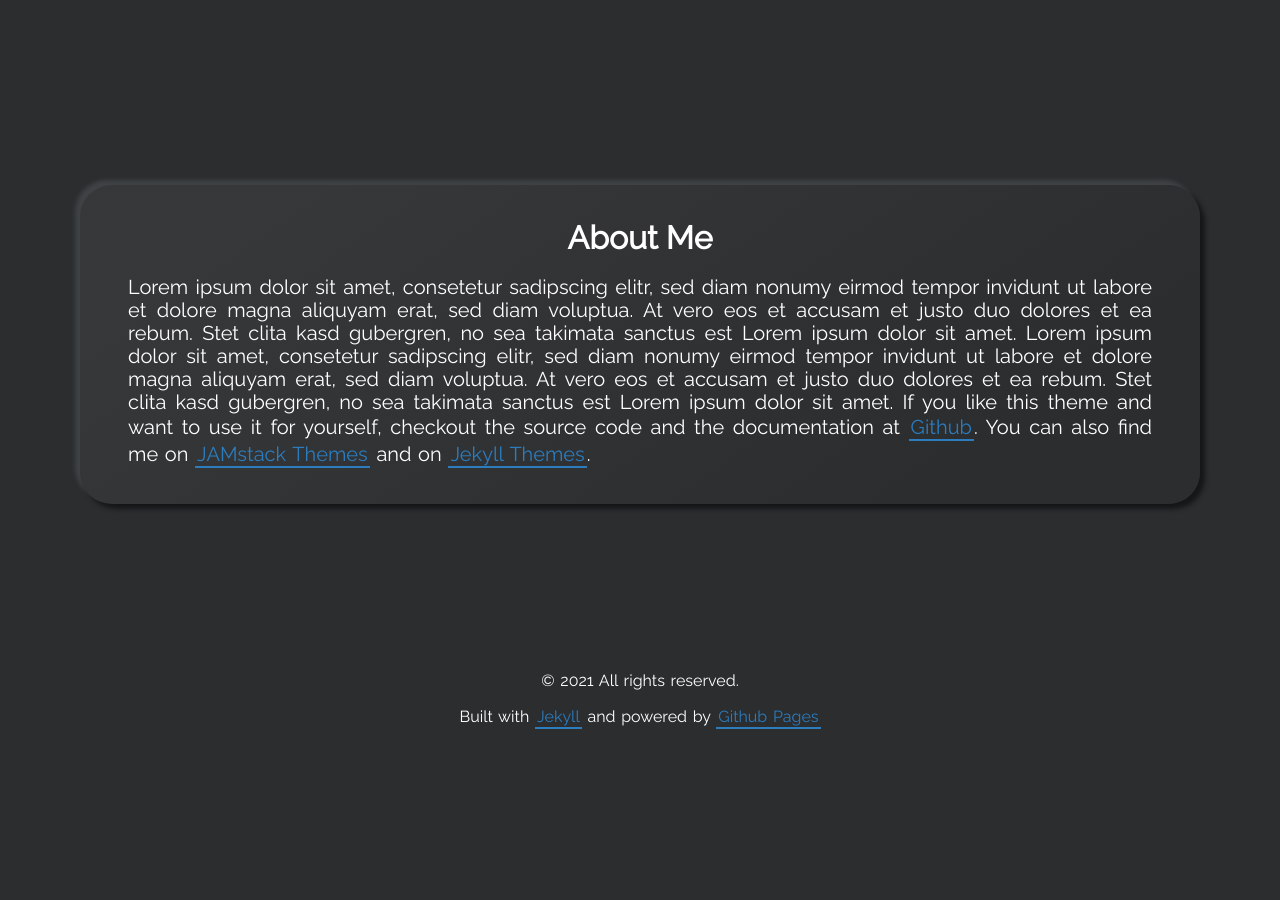
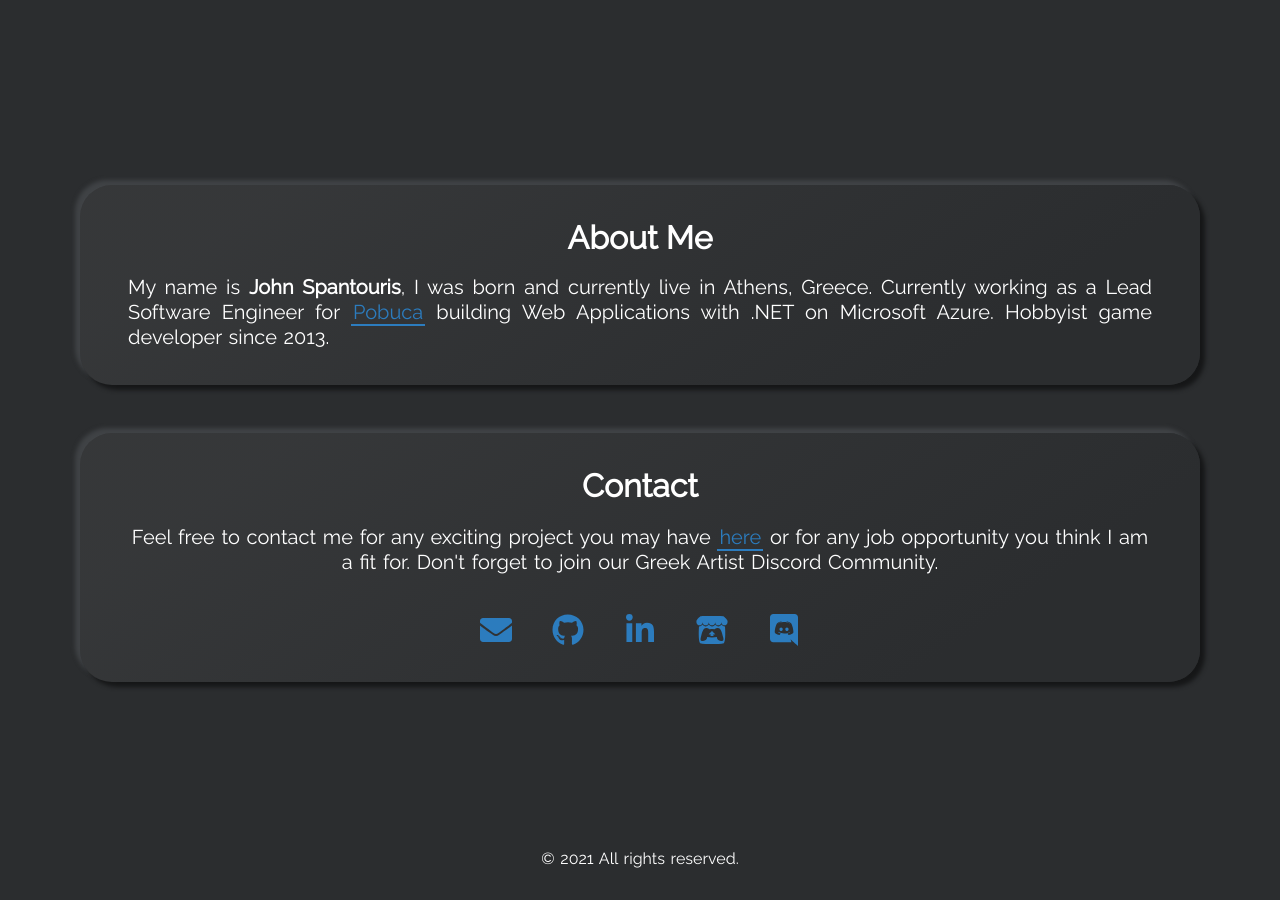
Before and after one commit to Spantouris/spantouris.github.io, a Jekyll site: the page built from index.html, in a window 1280 px wide and 900 px high, scrolled down 875 px. Built offline with Jekyll 4.4.1, drawn with Linux system fonts in a browser that asks for light colours; before the commit the page ends 1636 px from its top, so only the background shows below that.

Commit message:
Fix about and clean some things

```diff
--- a/_config.yml
+++ b/_config.yml
@@ -14,23 +14,10 @@ linkedin_username: spantouris
 itchio_username: spantouris
 discord_server_url: https://discord.gg/k7EJSAkWDG
 
-# ABOUT ME SECTION
-# show_aboutme_card:
-# > setting this to true, will display the About Me section
-# > setting this to false, will omit the About Me section
+# About me
 show_aboutme_card: true
-# about_me_title: The will be displayed as the title in the About Me section
 about_me_title: About Me
-# about_me_description: This will be displayed under the title.
-about_me_description: Lorem ipsum dolor sit amet, consetetur sadipscing elitr, sed diam nonumy eirmod tempor invidunt ut labore et dolore magna aliquyam erat, sed diam voluptua. At vero eos et accusam et justo duo dolores et ea rebum. Stet clita kasd gubergren, no sea takimata sanctus est Lorem ipsum dolor sit amet.  Lorem ipsum dolor sit amet, consetetur sadipscing elitr, sed diam nonumy eirmod tempor invidunt ut labore et dolore magna aliquyam erat, sed diam voluptua. At vero eos et accusam et justo duo dolores et ea rebum. Stet clita kasd gubergren, no sea takimata sanctus est Lorem ipsum dolor sit amet. If you like this theme and want to use it for yourself, checkout the source code and the documentation at <a class="highlight-link" href="https://github.com/longpdo/neumorphism" target="_blank" rel="noreferrer"> Github </a>. You can also find me on <a class="highlight-link" href="https://jamstackthemes.dev/theme/jekyll-neumorphism/" target="_blank" rel="noreferrer">JAMstack Themes</a> and on <a class="highlight-link" href="https://jekyll-themes.com/neumorphism/" target="_blank" rel="noreferrer">Jekyll Themes</a>.
-
-# SKILLS SECTION
-# show_skills_card:
-# > setting this to true, will display the Skills section
-# > setting this to false, will omit the Skills section
-show_skills_card: false
-# about_me_title: The will be displayed as the title in the Skills section
-skills_title: Skills
+about_me_description: My name is <b>John Spantouris</b>, I was born and currently live in Athens, Greece. Currently working as a Lead Software Engineer for <a href="https://www.pobuca.com" class="highlight-link" target="_blank" rel="noreferrer">Pobuca</a> building Web Applications with .NET on Microsoft Azure. Hobbyist game developer since 2013.
 
 # TIMELINE SECTION
 # show_timeline_card:
@@ -61,17 +48,10 @@ show_os_projects: false
 # os_projects_title: The will be displayed as the title of your open source projects
 os_projects_title: Open Source Projects
 
-# CONTACT SECTION
-# show_contact_card:
-# > setting this to true, will display the Contact section
-# > setting this to false, will omit the Contact section
-show_contact_card: false
-# contact_title: The will be displayed as the title in the Contact section
+# Contact
+show_contact_card: true
 contact_title: Contact
-# contact_description: This will be displayed under the title.
-contact_description: Lorem ipsum dolor sit amet, consetetur sadipscing elitr, sed diam nonumy eirmod tempor invidunt ut labore et dolore magna aliquyam erat, sed diam voluptua. At vero eos et accusam et justo duo dolores et ea rebum. If you like this theme and want to use it for yourself, checkout the source code and the documentation at <a class="highlight-link" href="https://github.com/longpdo/neumorphism" target="_blank" rel="noreferrer"> Github </a>.
-
-### END OF VALUES YOU SHOULD CHANGE ###
+contact_description: Feel free to contact me for any exciting project you may have <a class="highlight-link" href="mailto:john.spantouris@gmail.com" target="_blank" rel="noreferrer">here</a> or for any job opportunity you think I am a fit for. Don't forget to join our Greek Artist Discord Community.
 
 exclude:
   [
--- a/_includes/footer.html
+++ b/_includes/footer.html
@@ -2,14 +2,4 @@
   <p>
     &copy; 2021 All rights reserved.
   </p>
-  <p>
-    Built with
-    <a class="highlight-link" href="https://jekyllrb.com/"target="_blank" rel="noreferrer">
-      Jekyll
-    </a>
-    and powered by
-    <a class="highlight-link" href="https://pages.github.com/" target="_blank" rel="noreferrer">
-      Github Pages
-    </a>
-  </p>
 </footer>
--- a/_includes/section-contact.html
+++ b/_includes/section-contact.html
@@ -40,32 +40,24 @@
   {% if site.itchio_username != null %}
   <a class="social-link itchio" aria-label="My Itcio" target="_blank" rel="noreferrer"
     href="https://{{site.itchio_username}}.itch.io/">
-    <svg viewBox="0 0 200 200" class="circle">
-      <circle cx="100" cy="100" r="80" />
-    </svg>
     <div class="social">
       <svg class="social-svg" viewBox="0 0 48 48">
         <use x="12" y="12" width="24" height="24" viewBox="0 0 48 48" xlink:href="{{ " /assets/img/brands.svg#itch-io" |
           prepend: site.baseurl }}"></use>
       </svg>
     </div>
-    <span class="label">Itch.io</span>
   </a>
   {% endif %}
 
   {% if site.discord_server_url != null %}
   <a class="social-link discord" aria-label="Discord Community" target="_blank" rel="noreferrer"
     href="{{site.discord_server_url}}">
-    <svg viewBox="0 0 200 200" class="circle">
-      <circle cx="100" cy="100" r="80" />
-    </svg>
     <div class="social">
       <svg class="social-svg" viewBox="0 0 48 48">
         <use x="12" y="12" width="24" height="24" viewBox="0 0 48 48" xlink:href="{{ " /assets/img/brands.svg#discord" |
           prepend: site.baseurl }}"></use>
       </svg>
     </div>
-    <span class="label">Discord</span>
   </a>
   {% endif %}
 </div>
--- a/_layouts/default.html
+++ b/_layouts/default.html
@@ -41,11 +41,6 @@
         {% include section-aboutme.html %}
       </section>
     {% endif %}
-    {%if site.show_skills_card %}
-      <section class="card neumorphism-card-big">
-        {% include section-skills.html %}
-      </section>
-    {% endif %}
     {%if site.show_timeline_card %}
       <section class="card neumorphism-card-big">
         {% include section-timeline.html %}
```
Also changed, not shown: _data/skills-frameworks.yml (deleted, +0 -33 lines), _data/skills-languages.yml (deleted, +0 -42 lines), _data/skills-tools.yml (deleted, +0 -36 lines), _includes/section-skills.html (deleted, +0 -28 lines), _js/app.js (+0 -16 lines), assets/js/app.min.js.
